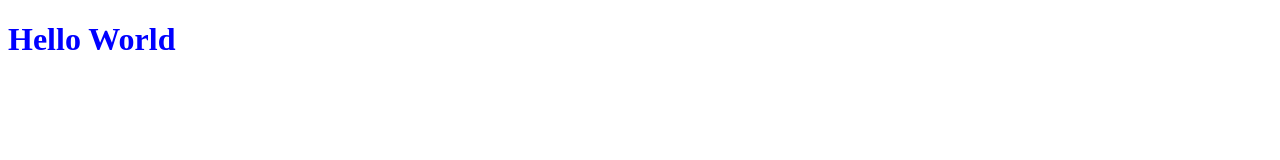
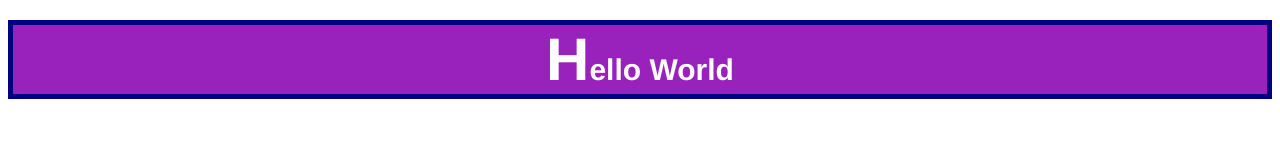
Before and after one commit to niciuoss/Treinos-HTML-CSS-JS, a plain HTML site: page CSS/index.html in a window 1280 px wide. Drawn offline with Linux system fonts and the light colour scheme.

Commit message:
Hello world in css

```diff
--- a/CSS/index.html
+++ b/CSS/index.html
@@ -8,6 +8,6 @@
     <title>Document</title>
 </head>
 <body>
-    <h1>Hello World</h1>
+    <h1 class="init">Hello World</h1>
 </body>
 </html>
--- a/CSS/style.css
+++ b/CSS/style.css
@@ -1,3 +1,19 @@
-h1{
-    color: blue
+.init {
+    color: white;
+    font-size: 30px;
+    text-align: center;
+    border: solid 5px navy;
+    font-family: Helvetica, sans-serif;
+    width: calc(100%-100px);
+    background-color: rgb(153, 34, 189);
+
 }
+
+.init:hover {
+    background-color: orangered;
+}
+
+.init::first-letter {
+    font-size: 60px;
+    font-weight: bold;
+}
```
